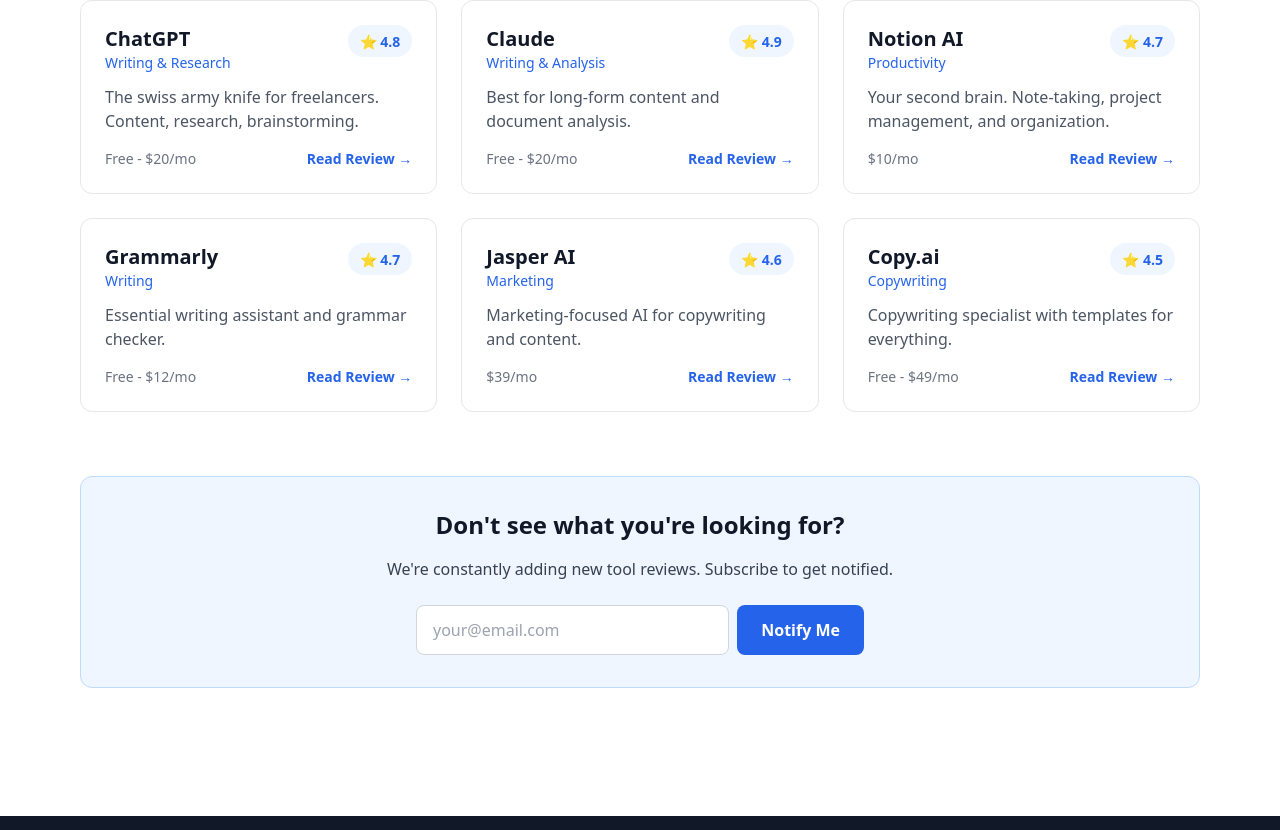
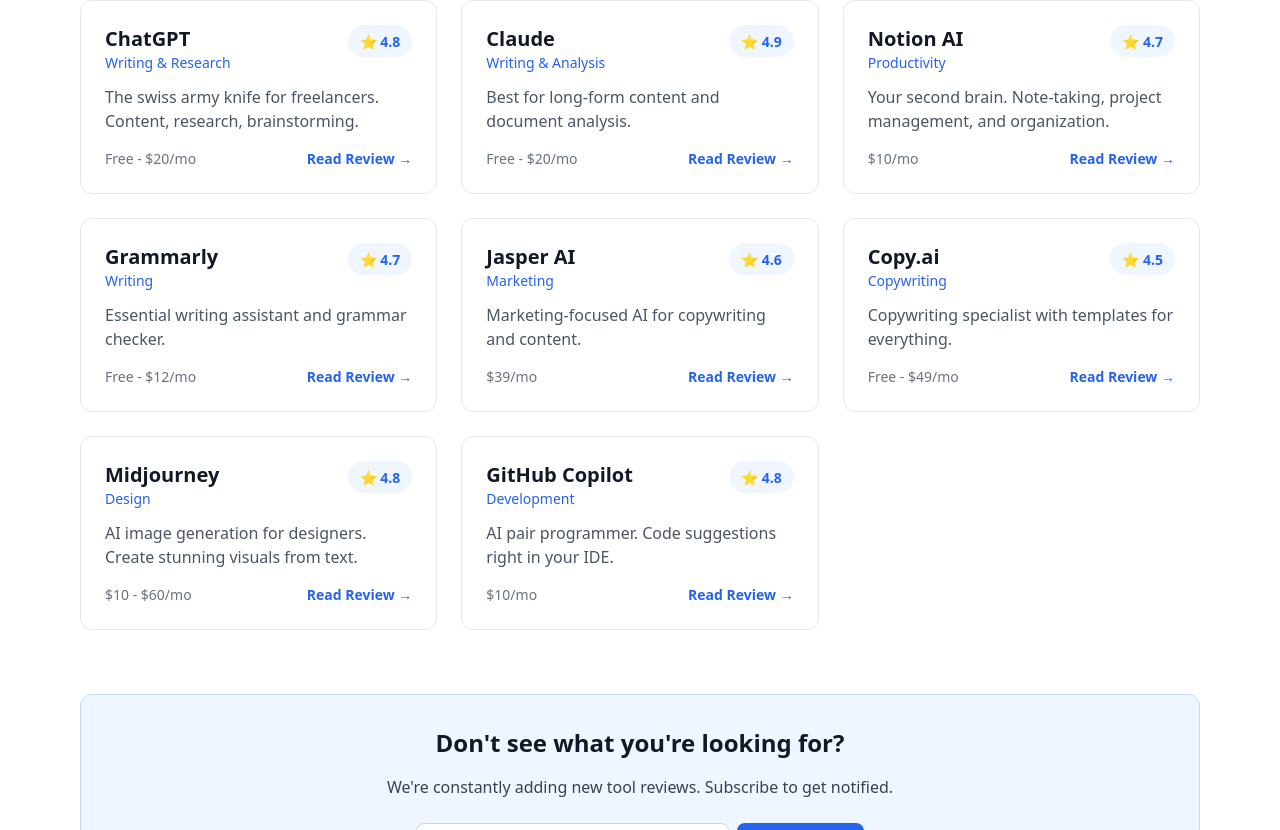
Before and after one commit to eddclawd-lang/freelance-ai-hub, a Next.js app: page /tools in a window 1280 px wide. Shown: the part 405-1235 px from the top of the page. Built offline with nearby package versions, Linux system fonts and the light colour scheme.

Commit message:
Add Midjourney and Copilot to tools directory

```diff
--- a/app/tools/page.tsx
+++ b/app/tools/page.tsx
@@ -53,6 +53,22 @@
     price: 'Free - $49/mo',
     slug: 'copy-ai-review',
     description: 'Copywriting specialist with templates for everything.',
+  },
+  {
+    name: 'Midjourney',
+    category: 'Design',
+    rating: 4.8,
+    price: '$10 - $60/mo',
+    slug: 'midjourney-review',
+    description: 'AI image generation for designers. Create stunning visuals from text.',
+  },
+  {
+    name: 'GitHub Copilot',
+    category: 'Development',
+    rating: 4.8,
+    price: '$10/mo',
+    slug: 'github-copilot-review',
+    description: 'AI pair programmer. Code suggestions right in your IDE.',
   },
 ]
 
```
